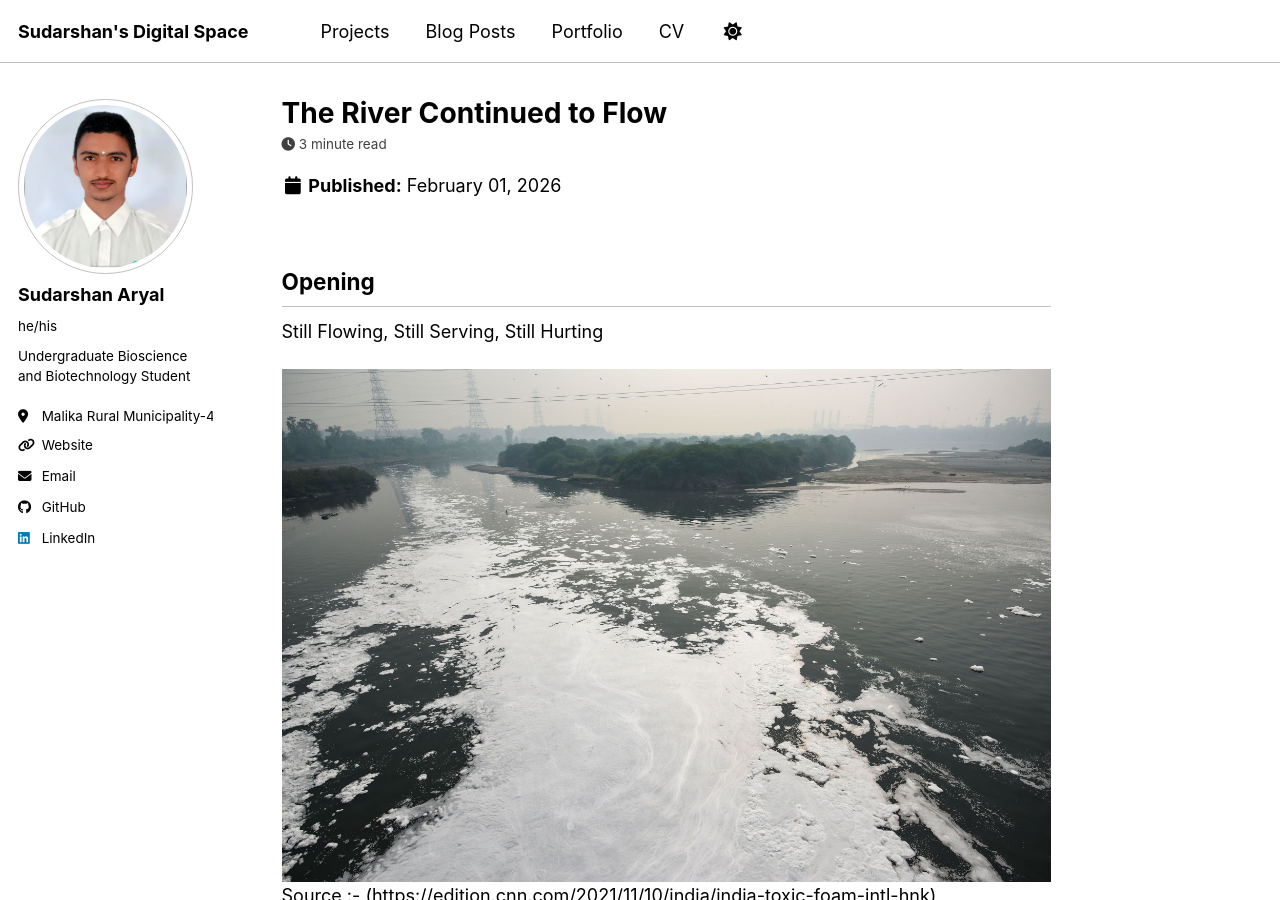
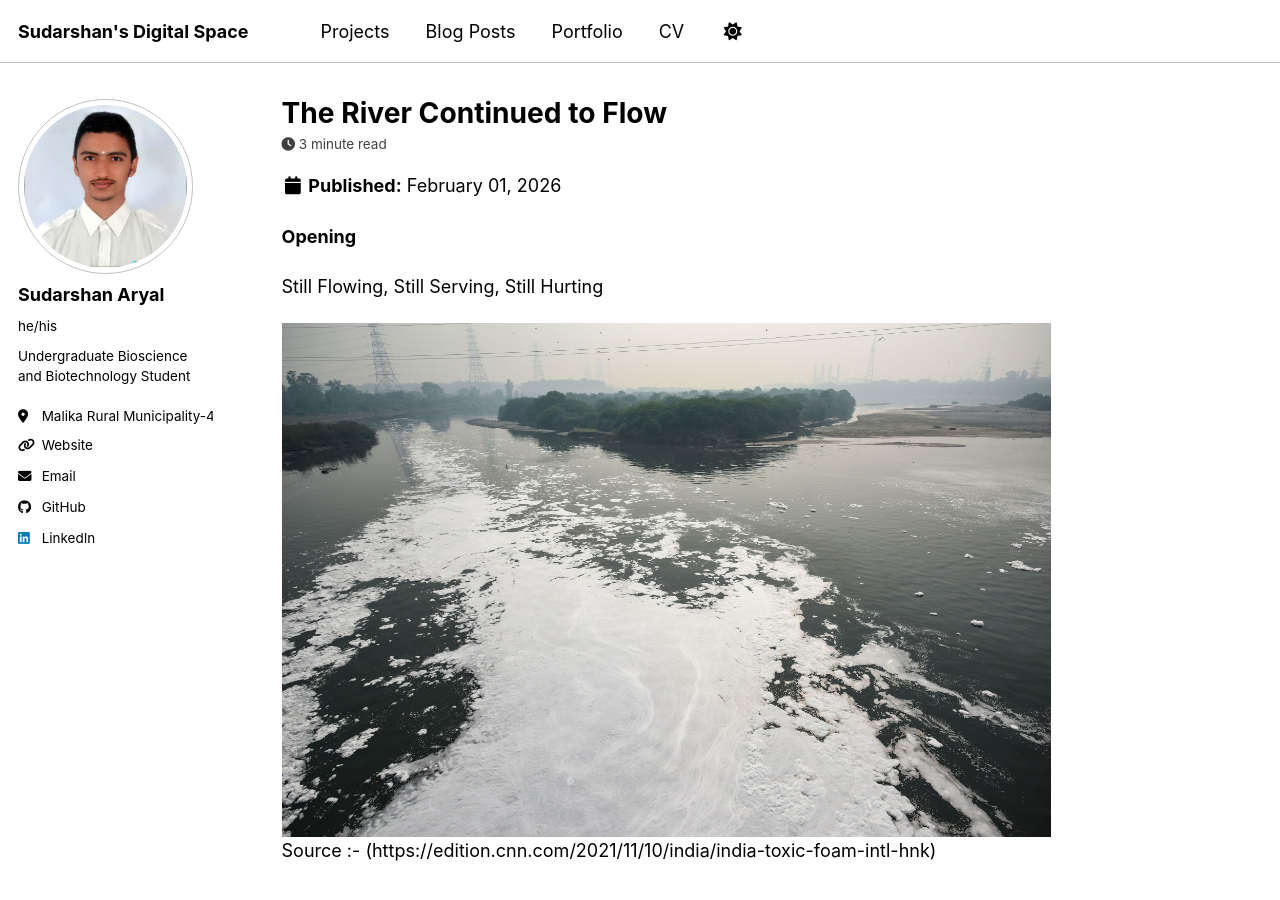
Before and after one commit to Sudu-09-Nep/sudu.github.io, a Jekyll site: the page built from _posts/2026-02-01-river.md, in a window 1280 px wide and 900 px high. Built offline with Jekyll 4.4.1, drawn with Linux system fonts in a browser that asks for light colours; a script bundle is joined from its source files by our own code; library files that are not in the unit come from our copies.

```diff
--- a/_posts/2026-02-01-river.md
+++ b/_posts/2026-02-01-river.md
@@ -11,7 +11,8 @@ tags:
   - River
   - storytelling
 ---
-## Opening
+**Opening**
+
 Still Flowing, Still Serving, Still Hurting
 
 ![The River Continued to Flow]({{ "/images/river.jpg" | relative_url }})
```
